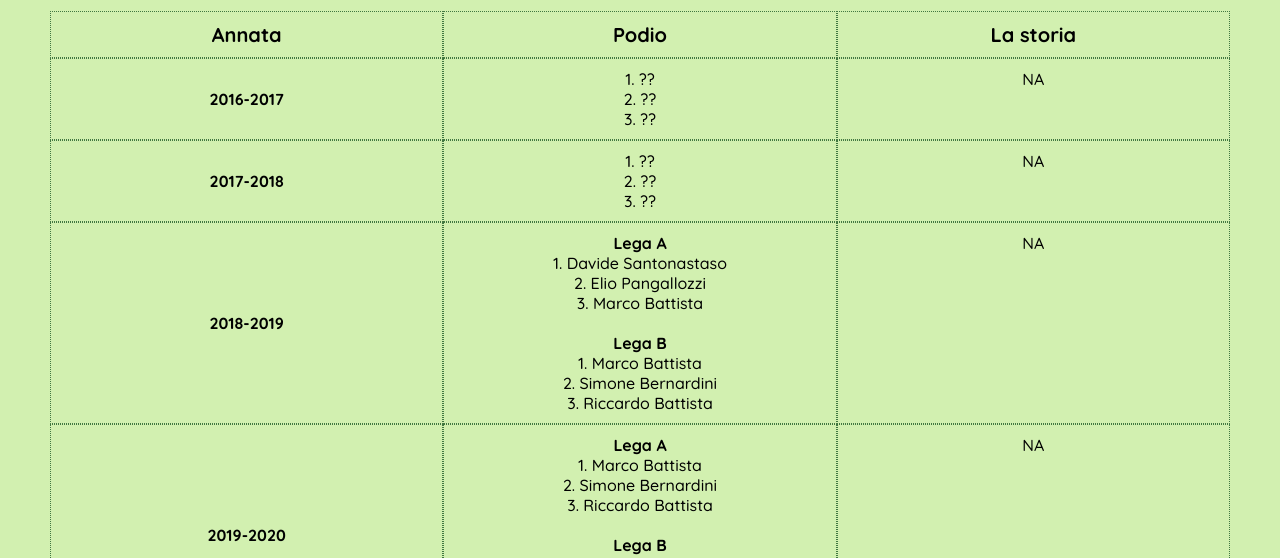
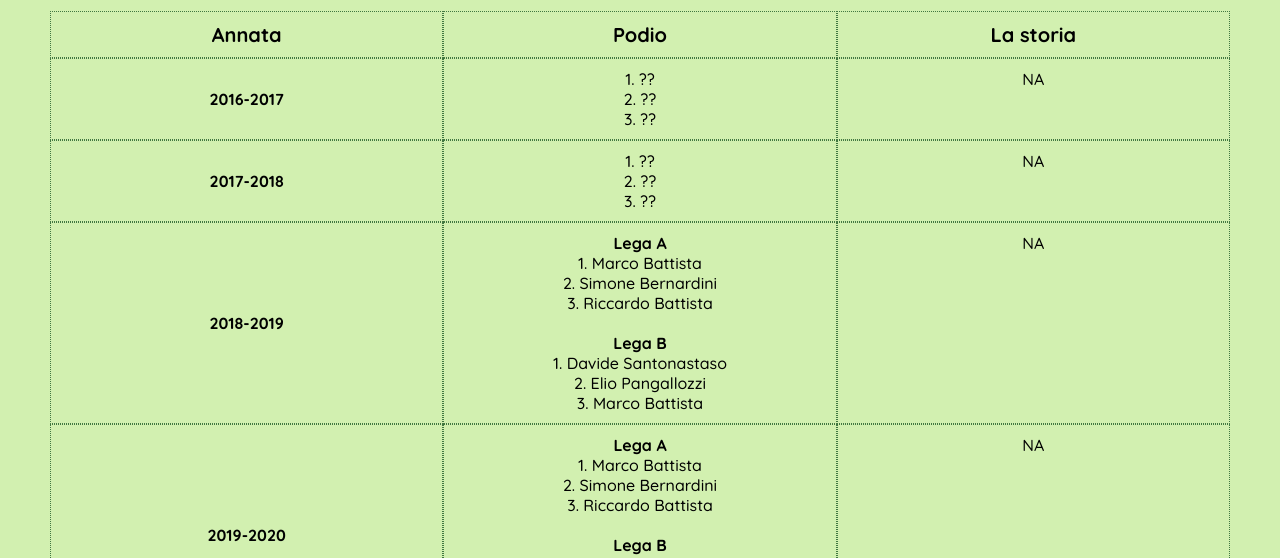
Before and after one commit to ggglni/fanta-page, a plain HTML site: page stagioni.html in a window 1280 px wide. Shown: the part 238-796 px from the top of the page. Drawn offline with Linux system fonts and the light colour scheme.

Commit message:
cleaned seasons

```diff
--- a/stagioni.html
+++ b/stagioni.html
@@ -53,8 +53,9 @@
           <li>NA</li>
           <li class="anno">2018-2019</li>
           <li>
-            <strong>Lega A </strong><br />1. Davide Santonastaso <br />2. Elio Pangallozzi <br />3. Marco Battista <br /><br />
-            <strong>Lega B </strong> <br />1. Marco Battista <br />2. Simone Bernardini <br /> 3. Riccardo Battista
+            <strong>Lega A </strong> <br />1. Marco Battista <br />2. Simone Bernardini <br /> 3. Riccardo Battista <br /><br />
+            <strong>Lega B </strong><br />1. Davide Santonastaso <br />2. Elio Pangallozzi <br />3. Marco Battista
+
           </li>
           <li>NA</li>
           <li class="anno">2019-2020</li>
```
